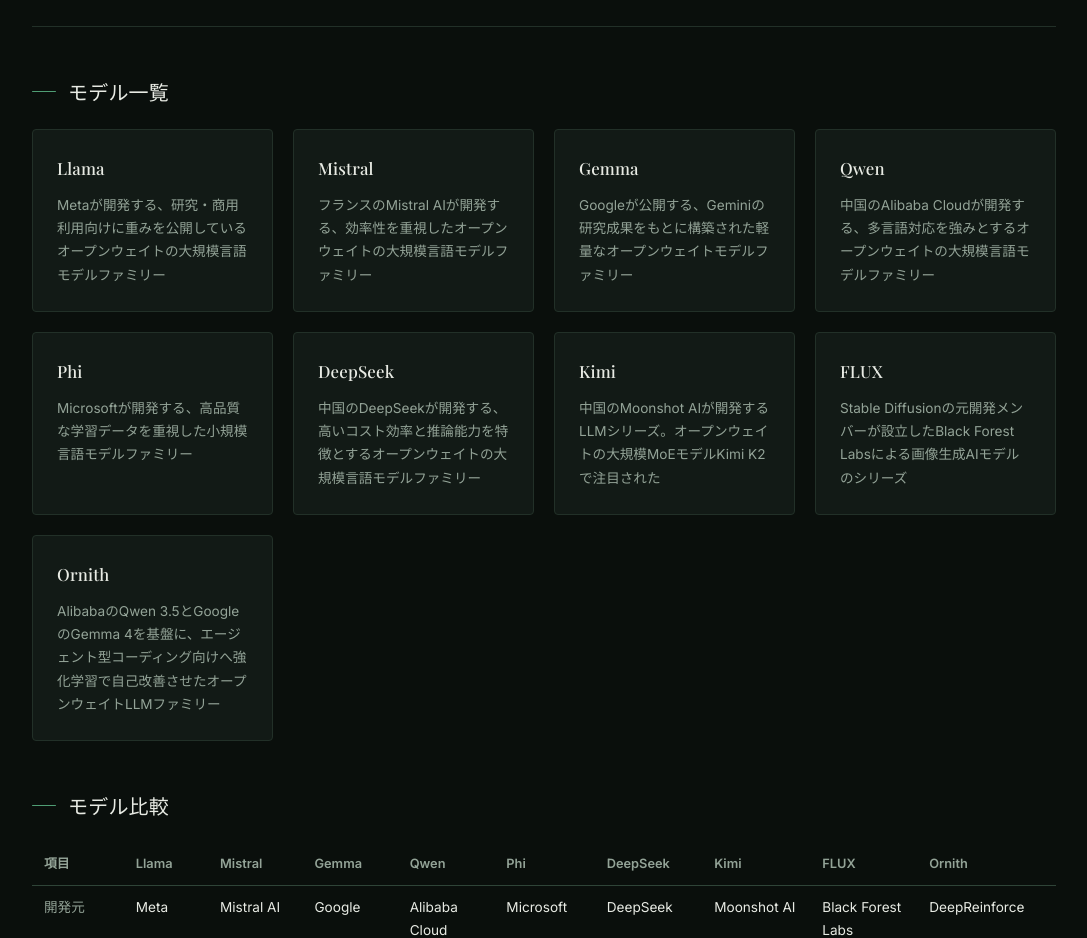
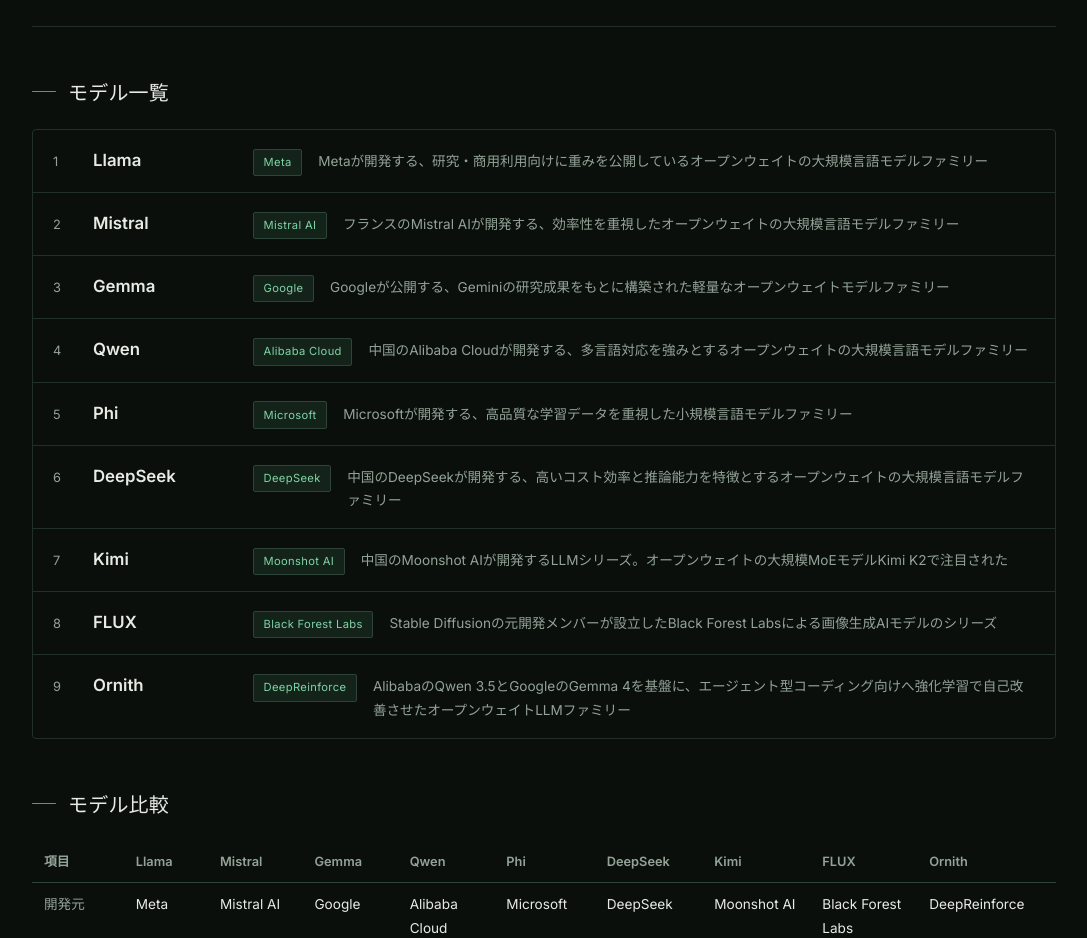
Before and after one commit to reload-co-jp/re-reference-ai, a Next.js app: page /articles/open-weight-llm-models in a window 1280 px wide. Shown: the part 500-1438 px from the top of the page, without its empty margins (96-1183 px from the left). Built offline with nearby package versions, Linux system fonts and the light colour scheme.

Commit message:
Change article layout

```diff
--- a/app/articles/[slug]/page.tsx
+++ b/app/articles/[slug]/page.tsx
@@ -133,6 +133,9 @@
     descriptionNode: linkifyTermMentions(event.description, ""),
   }))
 
+  const developerByModelSlug =
+    article.comparisonRows.find((row) => row.item === "開発元")?.values ?? {}
+
   const otherArticles = articles.filter((a) => a.slug !== article.slug)
   const jsonLdBlocks = buildJsonLd(article)
 
@@ -177,42 +180,68 @@
       {/* Models */}
       <Section>
         <SectionTitle>モデル一覧</SectionTitle>
-        <div
+        <ol
           style={{
-            display: "grid",
-            gap: "1.25rem",
-            gridTemplateColumns: "repeat(auto-fill, minmax(15rem, 1fr))",
+            border: "1px solid var(--color-border)",
+            borderRadius: ".25rem",
+            listStyle: "none",
+            margin: 0,
+            overflow: "hidden",
+            padding: 0,
           }}
         >
-          {models.map((model) => (
-            <Link
-              key={model.slug}
-              href={`/terms/${model.slug}/`}
-              style={{ color: "inherit", textDecoration: "none" }}
-            >
-              <div
+          {models.map((model, index) => {
+            const developer = developerByModelSlug[model.slug]
+            return (
+              <li
+                key={model.slug}
                 style={{
-                  background: "var(--color-surface)",
-                  border: "1px solid var(--color-border)",
-                  borderRadius: ".25rem",
-                  height: "100%",
-                  padding: "1.5rem",
+                  borderBottom:
+                    index < models.length - 1 ? "1px solid var(--color-border)" : "none",
                 }}
               >
-                <h3 style={{ fontSize: "1.05rem", margin: 0 }}>{model.name}</h3>
-                <p
+                <Link
+                  href={`/terms/${model.slug}/`}
                   style={{
-                    color: "var(--color-text-muted)",
-                    fontSize: ".85rem",
-                    margin: ".75rem 0 0",
+                    alignItems: "baseline",
+                    color: "inherit",
+                    display: "flex",
+                    flexWrap: "wrap",
+                    gap: ".25rem 1rem",
+                    padding: "1rem 1.25rem",
+                    textDecoration: "none",
                   }}
                 >
-                  {model.tagline}
-                </p>
-              </div>
-            </Link>
-          ))}
-        </div>
+                  <span
+                    style={{
+                      color: "var(--color-text-muted)",
+                      flexShrink: 0,
+                      fontSize: ".8rem",
+                      width: "1.5rem",
+                    }}
+                  >
+                    {index + 1}
+                  </span>
+                  <span style={{ flexShrink: 0, fontSize: "1.05rem", fontWeight: 600, width: "9rem" }}>
+                    {model.name}
+                  </span>
+                  {developer && (
+                    <Badge style={{ flexShrink: 0 }}>{developer}</Badge>
+                  )}
+                  <span
+                    style={{
+                      color: "var(--color-text-muted)",
+                      flex: "1 1 20rem",
+                      fontSize: ".85rem",
+                    }}
+                  >
+                    {model.tagline}
+                  </span>
+                </Link>
+              </li>
+            )
+          })}
+        </ol>
       </Section>
 
       {/* Comparison */}
```
